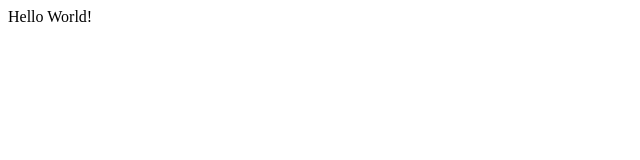
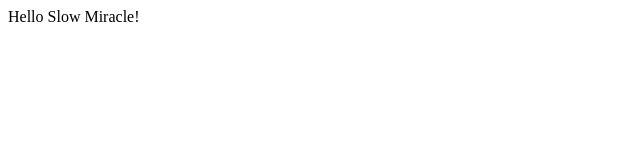
Before and after one commit to slowmiracle/slowmiracle, a plain HTML site: page index.html in a window 1280 px wide. Shown: the full height of the page, 0-640 px from the left. Drawn offline with Linux system fonts and the light colour scheme.

Commit message:
Update index.html

```diff
--- a/index.html
+++ b/index.html
@@ -4,6 +4,6 @@
         <title>Basic Web Page</title>
     </head>
     <body>
-Hello World!
+Hello Slow Miracle!
     </body>
 </html>
```
